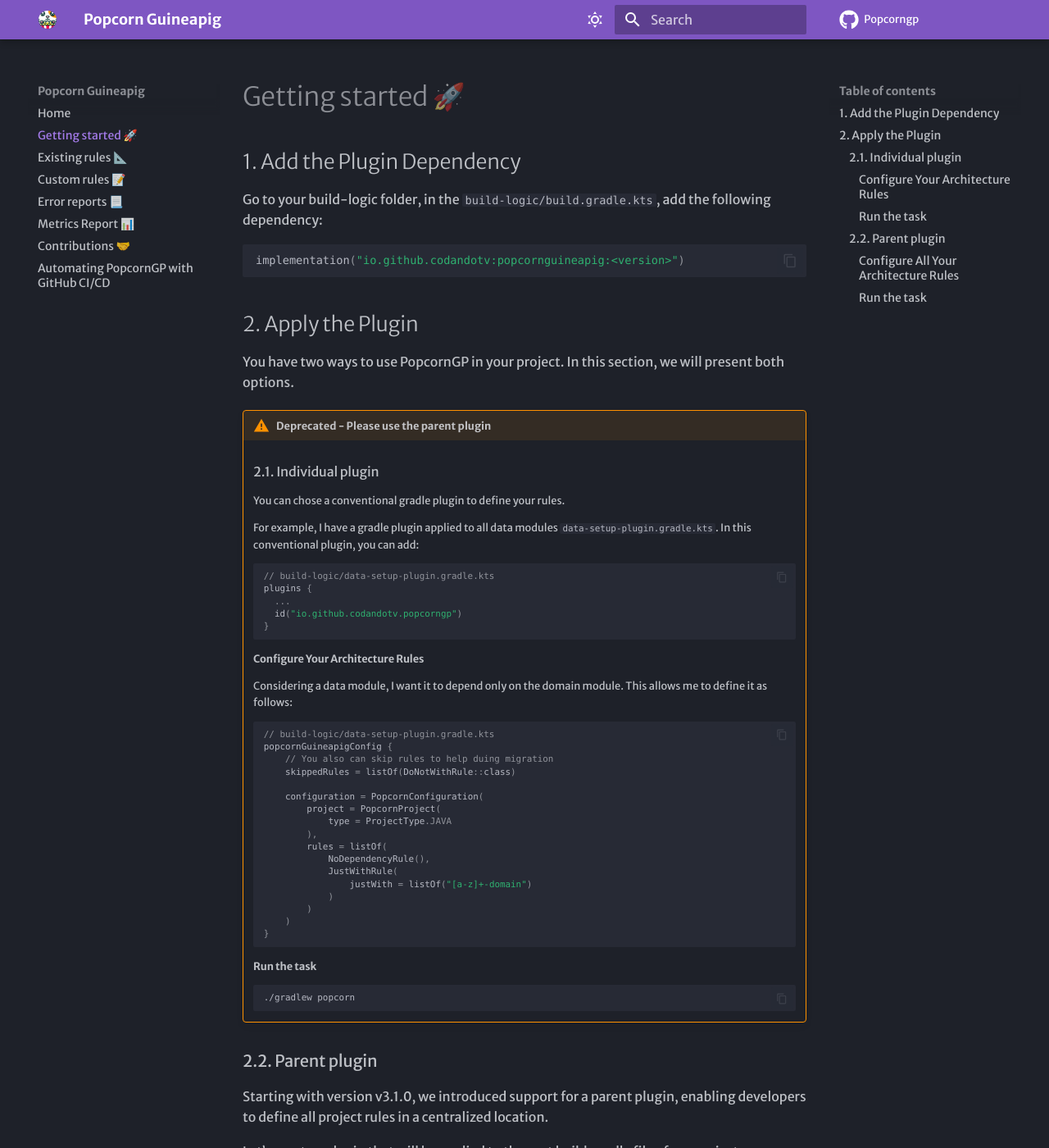
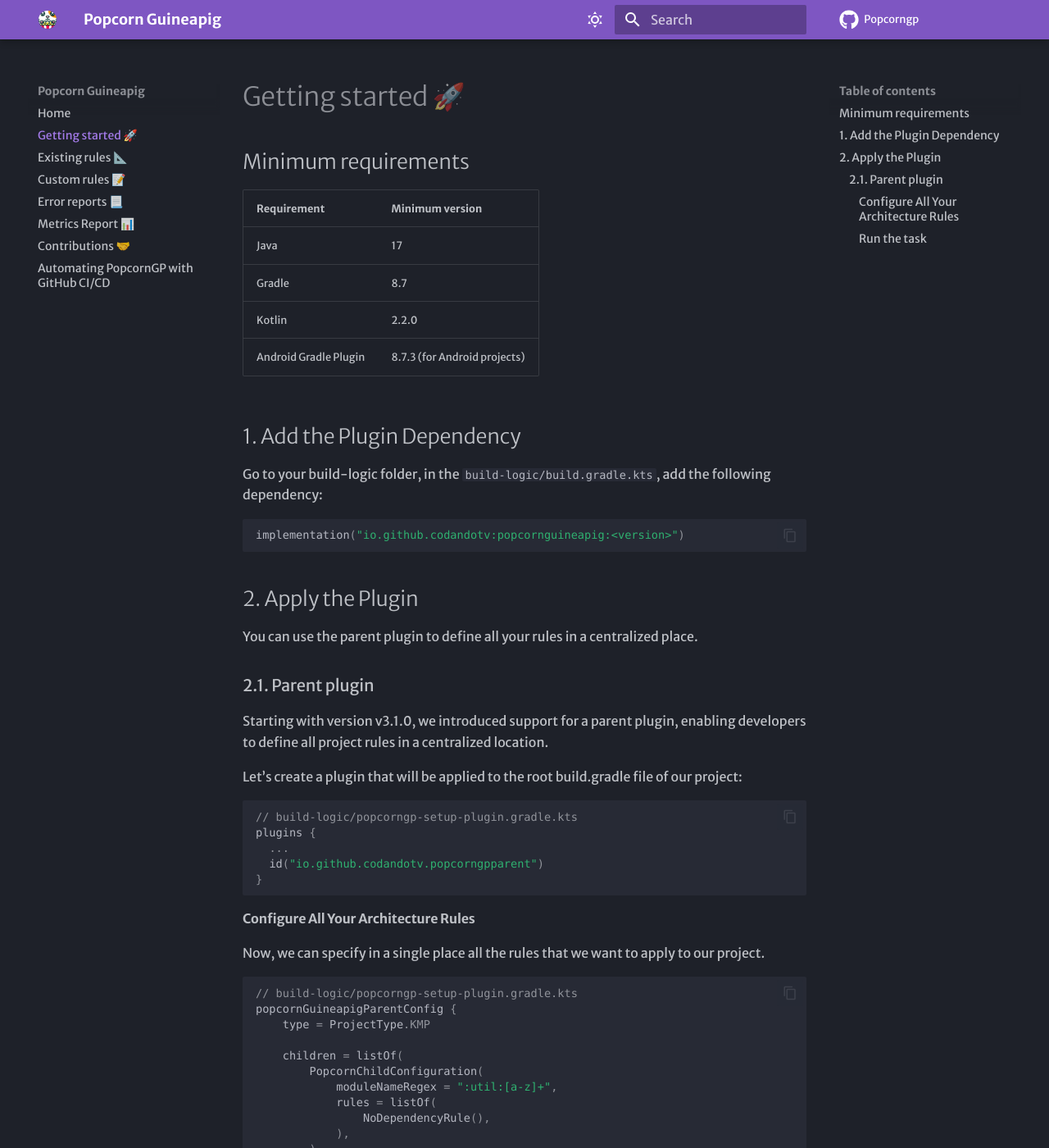
Before and after one commit to CodandoTV/popcorn-guineapig, an MkDocs documentation site: the page built from docs/1-getting-started.md, in a window 1280 px wide and 1400 px high. Shown: the whole window at 82% size. Built offline with MkDocs 1.6.1 and Material for MkDocs 9.7.7, drawn with Linux system fonts in a browser that asks for light colours; some web fonts are replaced; comment, search, counter and statistics services are not loaded; some of the changed text lies outside the part shown.

Commit message:
Update documentation to reflect minimum requirements and remove deprecated references

````diff
--- a/docs/1-getting-started.md
+++ b/docs/1-getting-started.md
@@ -1,4 +1,13 @@
 # Getting started 🚀
+
+## Minimum requirements
+
+| Requirement | Minimum version |
+|-------------|----------------|
+| Java | 17 |
+| Gradle | 8.7 |
+| Kotlin | 2.2.0 |
+| Android Gradle Plugin | 8.7.3 (for Android projects) |
 
 ## 1. Add the Plugin Dependency
 
@@ -10,54 +19,9 @@
 
 ## 2. Apply the Plugin
 
-You have two ways to use PopcornGP in your project. In this section, we will present both options.
+You can use the parent plugin to define all your rules in a centralized place.
 
-!!!warning "Deprecated - Please use the parent plugin"
-    ### 2.1. Individual plugin
-
-    You can chose a conventional gradle plugin to define your rules.
-
-    For example, I have a gradle plugin applied to all data modules `data-setup-plugin.gradle.kts`. In this conventional plugin, you can add:
-
-    ```kotlin
-    // build-logic/data-setup-plugin.gradle.kts
-    plugins {
-      ...
-      id("io.github.codandotv.popcorngp")
-    }
-    ```
-
-    #### Configure Your Architecture Rules
-
-    Considering a data module, I want it to depend only on the domain module. This allows me to define it as follows:
-
-    ```kotlin
-    // build-logic/data-setup-plugin.gradle.kts
-    popcornGuineapigConfig {
-        // You also can skip rules to help duing migration
-        skippedRules = listOf(DoNotWithRule::class)
-
-        configuration = PopcornConfiguration(
-            project = PopcornProject(
-                type = ProjectType.JAVA
-            ),
-            rules = listOf(
-                NoDependencyRule(),
-                JustWithRule(
-                    justWith = listOf("[a-z]+-domain")
-                )
-            )
-        )
-    }
-    ```
-
-    #### **Run the task**
-
-    ```sh
-    ./gradlew popcorn
-    ```
-
-### 2.2. Parent plugin
+### 2.1. Parent plugin
 
 Starting with version v3.1.0, we introduced support for a parent plugin, enabling developers to define all project rules in a centralized location.
 
````
Also changed, not shown: other parts of docs/1-getting-started.md (+3 -0 lines), README.md (+1 -1 lines), docs/4-error-report.md (+0 -7 lines), docs/6-contributions.md (+1 -1 lines), docs/index.md (+1 -1 lines).
